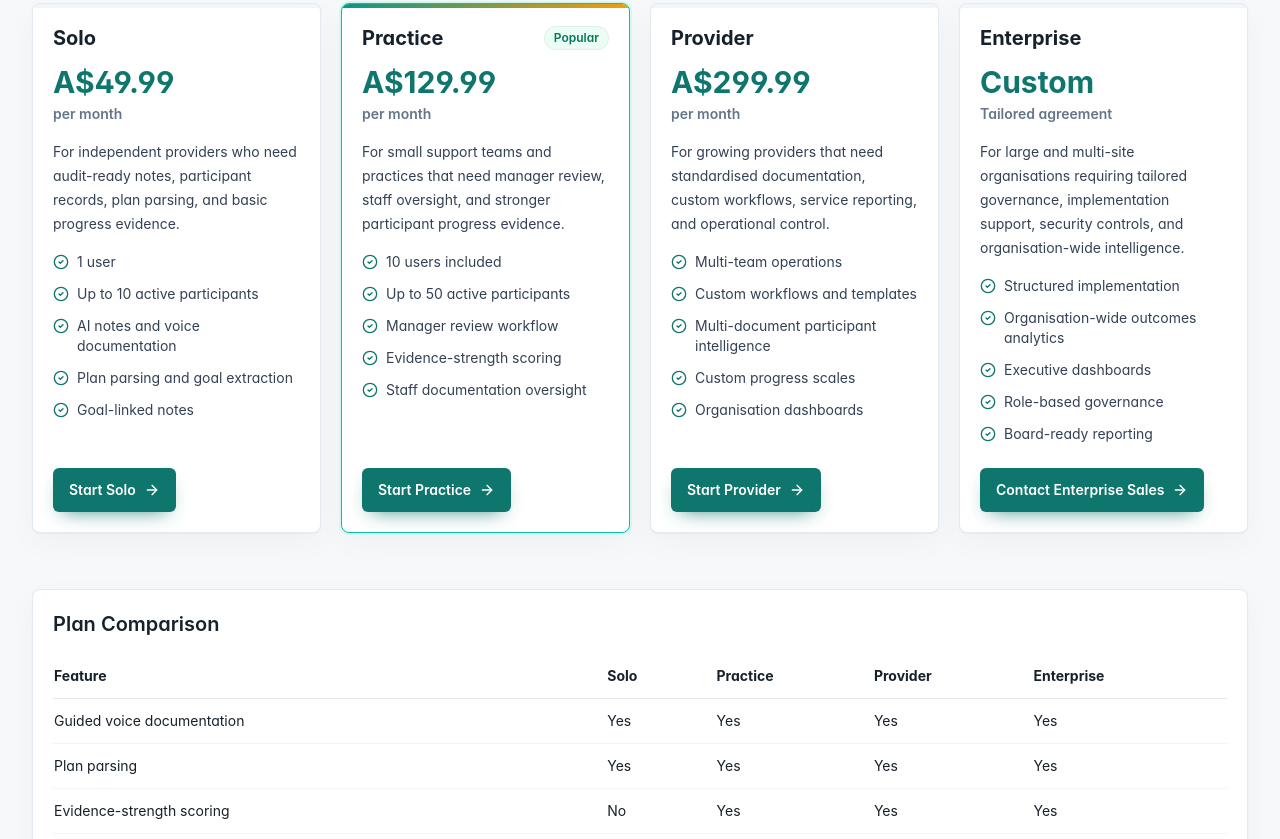
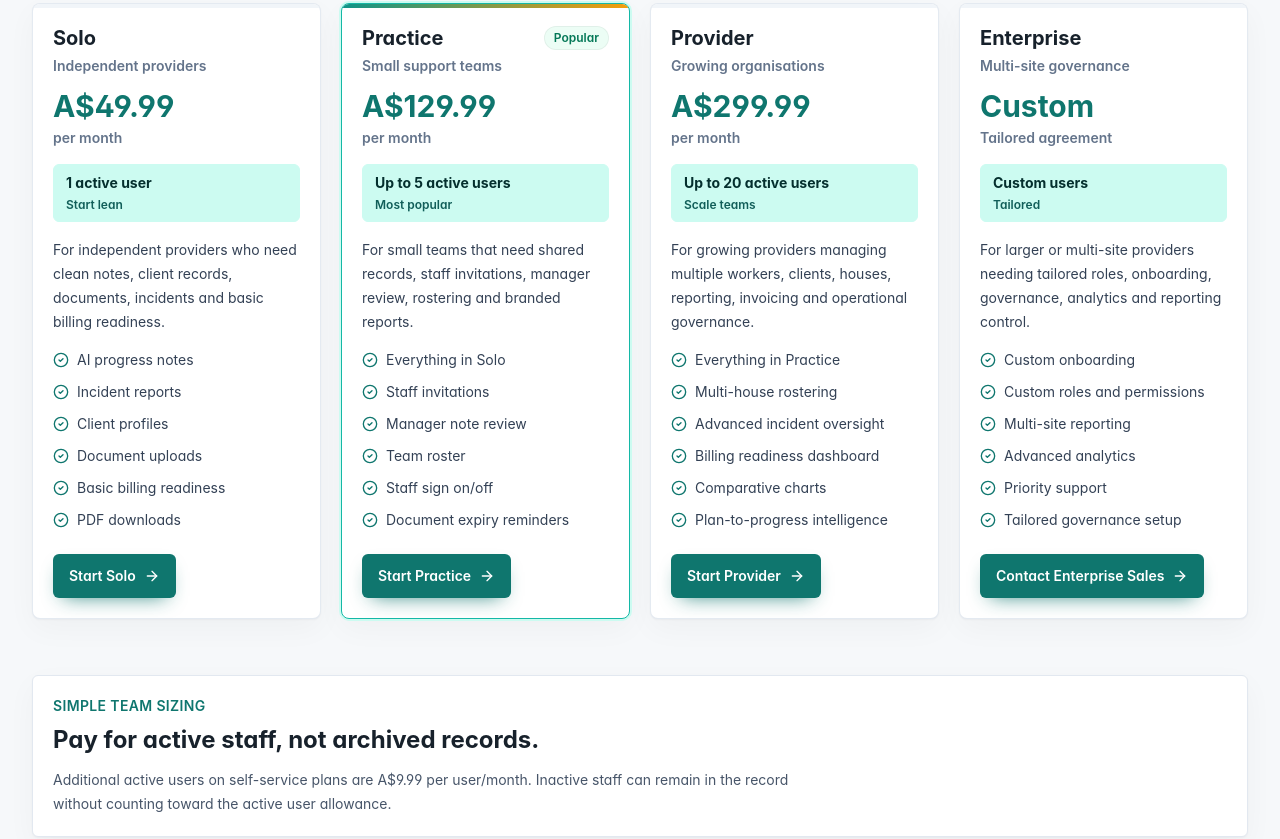
Before and after one commit to DENMWA/EMPOWER, a Next.js app: page /pricing in a window 1280 px wide. Shown: the part 521-1360 px from the top of the page. Built offline with nearby package versions, Linux system fonts and the light colour scheme; no server answers.

Commit message:
Clarify pricing tiers and active user limits

```diff
--- a/app/pricing/page.tsx
+++ b/app/pricing/page.tsx
@@ -61,6 +61,15 @@ export default function PricingPage() {
         </div>
       </Section>
       <Section><PricingCards /></Section>
+      <Section>
+        <div className="rounded-md border border-slate-200 bg-white p-5 shadow-soft">
+          <p className="text-sm font-semibold uppercase tracking-wide text-sea">Simple team sizing</p>
+          <h2 className="mt-2 text-2xl font-bold text-ink">Pay for active staff, not archived records.</h2>
+          <p className="mt-3 max-w-3xl text-sm leading-6 text-slate-600">
+            Additional active users on self-service plans are A$9.99 per user/month. Inactive staff can remain in the record without counting toward the active user allowance.
+          </p>
+        </div>
+      </Section>
       <Section><PlanComparison /></Section>
       <Section>
         <div className="rounded-md border border-slate-200 bg-slate-50 p-6">
--- a/components/pricing/PlanComparison.tsx
+++ b/components/pricing/PlanComparison.tsx
@@ -11,7 +11,8 @@ const rows = [
   ["Team rostering", ...plans.map((plan) => planCatalogue[plan.tier].billing.teamScheduling ? "Yes" : "No")],
   ["Houses/services", ...plans.map((plan) => formatLimit(planCatalogue[plan.tier].limits.houses))],
   ["Active clients", ...plans.map((plan) => formatLimit(planCatalogue[plan.tier].limits.activeParticipants))],
-  ["Users", ...plans.map((plan) => formatLimit(planCatalogue[plan.tier].limits.users))]
+  ["Active users included", ...plans.map((plan) => formatLimit(planCatalogue[plan.tier].limits.users))],
+  ["Extra active users", ...plans.map((plan) => plan.selfService ? "A$9.99/user/month" : "Tailored")]
 ];
 
 export function PlanComparison() {
--- a/components/pricing/PricingCards.tsx
+++ b/components/pricing/PricingCards.tsx
@@ -12,11 +12,16 @@ export function PricingCards() {
             <h2 className="text-xl font-bold text-ink">{plan.name.replace("EmpowerNotes ", "")}</h2>
             {plan.highlighted ? <StatusBadge label="Popular" tone="green" /> : null}
           </div>
+          <p className="mt-1 text-sm font-semibold text-slate-500">{plan.audience}</p>
           <p className="mt-3 text-3xl font-bold text-sea">{plan.price.replace("/month", "")}</p>
           <p className="mt-1 text-sm font-semibold text-slate-500">{plan.selfService ? "per month" : "Tailored agreement"}</p>
+          <div className="mt-4 rounded-md border border-teal-100 bg-mint px-3 py-2">
+            <p className="text-sm font-bold text-teal-950">{plan.userLimit}</p>
+            <p className="mt-1 text-xs font-semibold text-teal-800">{plan.stepUp}</p>
+          </div>
           <p className="mt-4 min-h-24 text-sm leading-6 text-slate-700">{plan.bestFor}</p>
           <ul className="mt-4 space-y-3 text-sm text-slate-700">
-            {plan.features.slice(0, 5).map((feature) => (
+            {plan.features.map((feature) => (
               <li key={feature} className="flex gap-2">
                 <CheckCircle2 size={16} className="mt-0.5 shrink-0 text-teal-700" aria-hidden="true" />
                 <span>{feature}</span>
--- a/lib/pricing-data.ts
+++ b/lib/pricing-data.ts
@@ -5,8 +5,11 @@ export type Plan = {
   name: string;
   shortName: string;
   price: string;
+  userLimit: string;
+  audience: string;
   bestFor: string;
   features: string[];
+  stepUp: string;
   cta: string;
   href: string;
   highlighted?: boolean;
@@ -19,8 +22,11 @@ export const plans: Plan[] = [
     name: "EmpowerNotes Solo",
     shortName: "Solo",
     price: "A$49.99/month",
-    bestFor: "For independent providers who need audit-ready notes, participant records, plan parsing, and basic progress evidence.",
-    features: ["1 user", "Up to 10 active participants", "AI notes and voice documentation", "Plan parsing and goal extraction", "Goal-linked notes", "Self-reviewed baselines", "Basic progress charts", "Participant progress reports"],
+    userLimit: "1 active user",
+    audience: "Independent providers",
+    bestFor: "For independent providers who need clean notes, client records, documents, incidents and basic billing readiness.",
+    features: ["AI progress notes", "Incident reports", "Client profiles", "Document uploads", "Basic billing readiness", "PDF downloads"],
+    stepUp: "Start lean",
     cta: "Start Solo",
     href: "/signup?plan=solo",
     selfService: true
@@ -30,8 +36,11 @@ export const plans: Plan[] = [
     name: "EmpowerNotes Practice",
     shortName: "Practice",
     price: "A$129.99/month",
-    bestFor: "For small support teams and practices that need manager review, staff oversight, and stronger participant progress evidence.",
-    features: ["10 users included", "Up to 50 active participants", "Manager review workflow", "Evidence-strength scoring", "Staff documentation oversight", "Goal evidence alerts", "Branded reports", "Support-level trends"],
+    userLimit: "Up to 5 active users",
+    audience: "Small support teams",
+    bestFor: "For small teams that need shared records, staff invitations, manager review, rostering and branded reports.",
+    features: ["Everything in Solo", "Staff invitations", "Manager note review", "Team roster", "Staff sign on/off", "Document expiry reminders"],
+    stepUp: "Most popular",
     cta: "Start Practice",
     href: "/signup?plan=practice",
     highlighted: true,
@@ -42,8 +51,11 @@ export const plans: Plan[] = [
     name: "EmpowerNotes Provider",
     shortName: "Provider",
     price: "A$299.99/month",
-    bestFor: "For growing providers that need standardised documentation, custom workflows, service reporting, and operational control.",
-    features: ["Multi-team operations", "Custom workflows and templates", "Multi-document participant intelligence", "Custom progress scales", "Organisation dashboards", "Scheduled reports", "Advanced budget forecasting", "Multi-location support"],
+    userLimit: "Up to 20 active users",
+    audience: "Growing organisations",
+    bestFor: "For growing providers managing multiple workers, clients, houses, reporting, invoicing and operational governance.",
+    features: ["Everything in Practice", "Multi-house rostering", "Advanced incident oversight", "Billing readiness dashboard", "Comparative charts", "Plan-to-progress intelligence"],
+    stepUp: "Scale teams",
     cta: "Start Provider",
     href: "/signup?plan=provider",
     selfService: true
@@ -53,8 +65,11 @@ export const plans: Plan[] = [
     name: "EmpowerNotes Enterprise",
     shortName: "Enterprise",
     price: "Custom",
-    bestFor: "For large and multi-site organisations requiring tailored governance, implementation support, security controls, and organisation-wide intelligence.",
-    features: ["Structured implementation", "Organisation-wide outcomes analytics", "Executive dashboards", "Role-based governance", "Board-ready reporting", "Custom governance configuration", "White-label options", "Dedicated implementation support"],
+    userLimit: "Custom users",
+    audience: "Multi-site governance",
+    bestFor: "For larger or multi-site providers needing tailored roles, onboarding, governance, analytics and reporting control.",
+    features: ["Custom onboarding", "Custom roles and permissions", "Multi-site reporting", "Advanced analytics", "Priority support", "Tailored governance setup"],
+    stepUp: "Tailored",
     cta: "Contact Enterprise Sales",
     href: "/contact",
     selfService: false
@@ -69,7 +84,7 @@ export const selfServicePlans = plans.filter((plan) => plan.selfService);
 
 export const foundingOffer = {
   name: "Founding Provider Offer",
-  price: "A$129.99/month for up to 10 users",
+  price: "A$129.99/month for up to 5 users",
   lockIn: "Locked for 12 months",
-  features: ["Practice-style team setup", "Guided voice notes", "Manager approvals", "Incident assistant", "Audit pack generator", "Document Vault", "AI Evidence Reader", "Up to 10 active users"]
+  features: ["Practice-style team setup", "Guided voice notes", "Manager approvals", "Incident assistant", "Audit pack generator", "Document Vault", "AI Evidence Reader", "Up to 5 active users"]
 };
--- a/lib/subscriptions/entitlements.ts
+++ b/lib/subscriptions/entitlements.ts
@@ -71,12 +71,12 @@ const solo: PlanToProgressEntitlements = {
 };
 
 const practice: PlanToProgressEntitlements = {
-  ...solo, maxActiveParticipants: 50, maxUsers: 10, maxDocumentsPerParticipant: 5, maxAiAnalysedNotesPerMonth: 2000, maxStorageBytes: 20 * 1024 * 1024 * 1024, maxApprovalStages: 2,
+  ...solo, maxActiveParticipants: 50, maxUsers: 5, maxDocumentsPerParticipant: 5, maxAiAnalysedNotesPerMonth: 2000, maxStorageBytes: 20 * 1024 * 1024 * 1024, maxApprovalStages: 2,
   riskExtraction: true, evidenceStrengthScoring: true, contradictionDetection: true, evidenceGapAlerts: true, longitudinalAnalysis: true, advancedCharts: true, brandedReports: true, managerVerification: true
 };
 
 const provider: PlanToProgressEntitlements = {
-  ...practice, maxActiveParticipants: 300, maxUsers: 50, maxDocumentsPerParticipant: null, maxAiAnalysedNotesPerMonth: 10000, maxStorageBytes: 250 * 1024 * 1024 * 1024, maxApprovalStages: 4,
+  ...practice, maxActiveParticipants: 300, maxUsers: 20, maxDocumentsPerParticipant: null, maxAiAnalysedNotesPerMonth: 10000, maxStorageBytes: 250 * 1024 * 1024 * 1024, maxApprovalStages: 4,
   multiDocumentParsing: true, automatedDocumentSync: false, paragraphLevelTraceability: true, conflictDetection: true, customBaselineTemplates: true, customProgressScales: true, customEvidenceRules: true,
   cohortAnalytics: true, configurableDashboards: true, customReportBuilder: true, scheduledReports: true, sharePointIntegration: false, outlookIntegration: false, googleDriveIntegration: false,
   multiStageApproval: true, customAiRules: true, organisationPolicyIntelligence: true, customDocumentTypes: true
```
Also changed, not shown: 1 other file (tests, documents, lock files or other folders).
